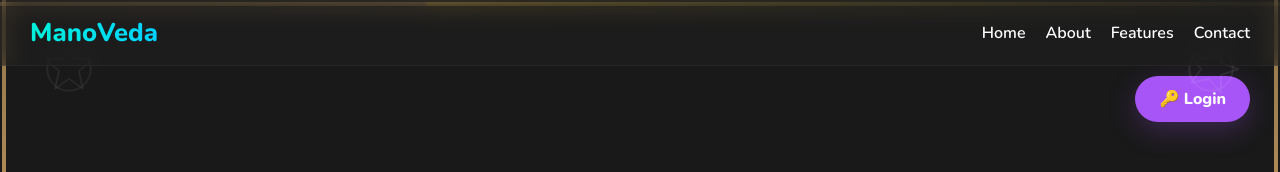
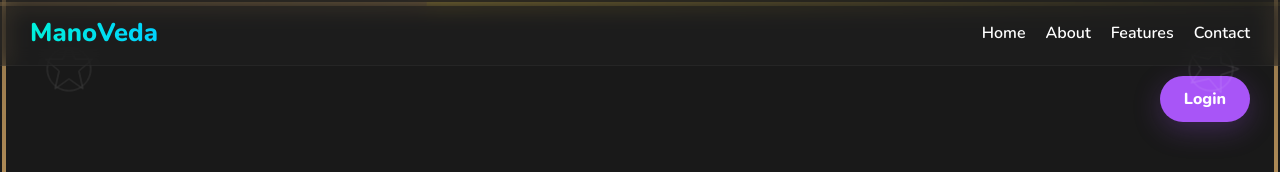
Before and after one commit to Echo-Echie-1/ManoVeda, a website: page Index.html in a window 1280 px wide. Shown: the top 172 px of the page. Drawn offline with nearby package versions, Linux system fonts and the light colour scheme.

Commit message:
Update Index.html

```diff
--- a/Index.html
+++ b/Index.html
@@ -301,7 +301,7 @@
 
   <!-- ===== LOGIN BUTTON BELOW NAVBAR (right-aligned) ===== -->
   <div class="login-container" style="display:flex; justify-content:flex-end;">
-    <a href="login.html" class="login-btn">🔑 Login</a>
+    <a href="login.html" class="login-btn">Login</a>
   </div>
 
   <!-- ===== HERO SECTION (original content preserved) ===== -->
```
